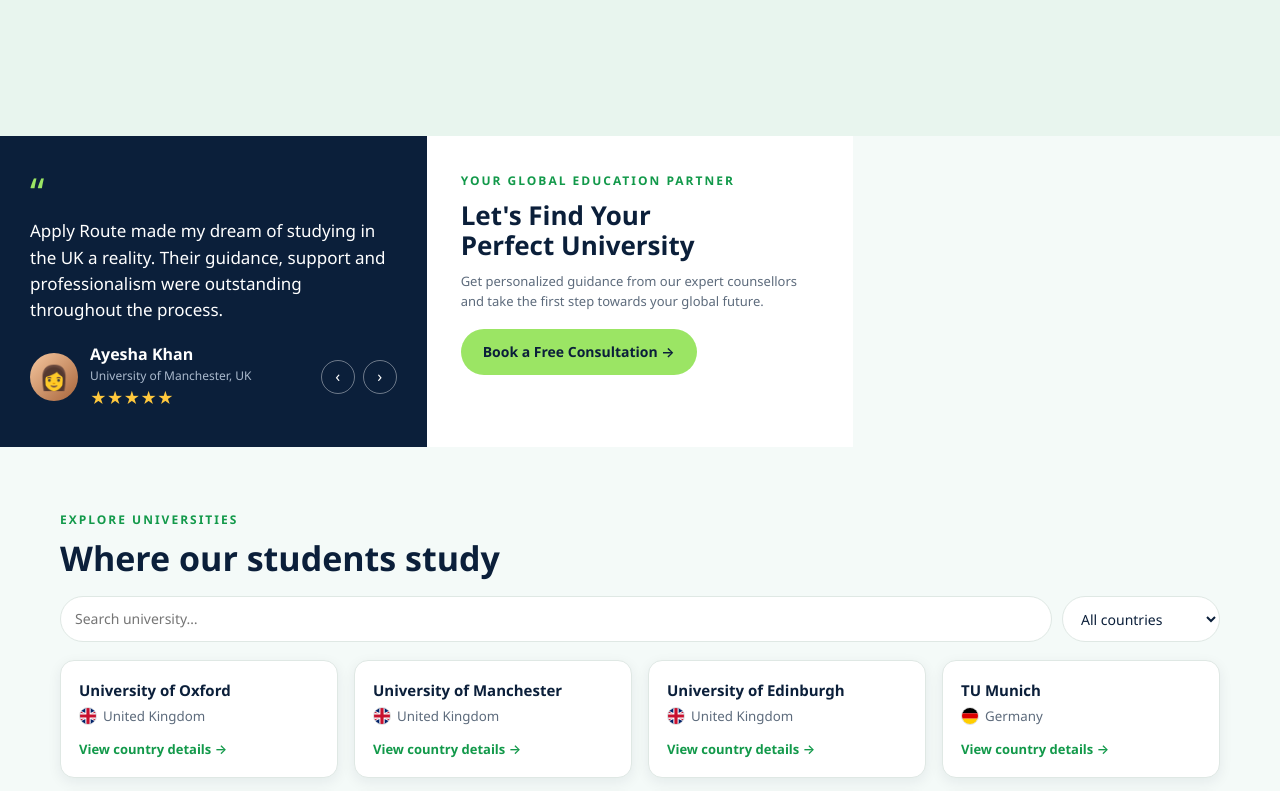
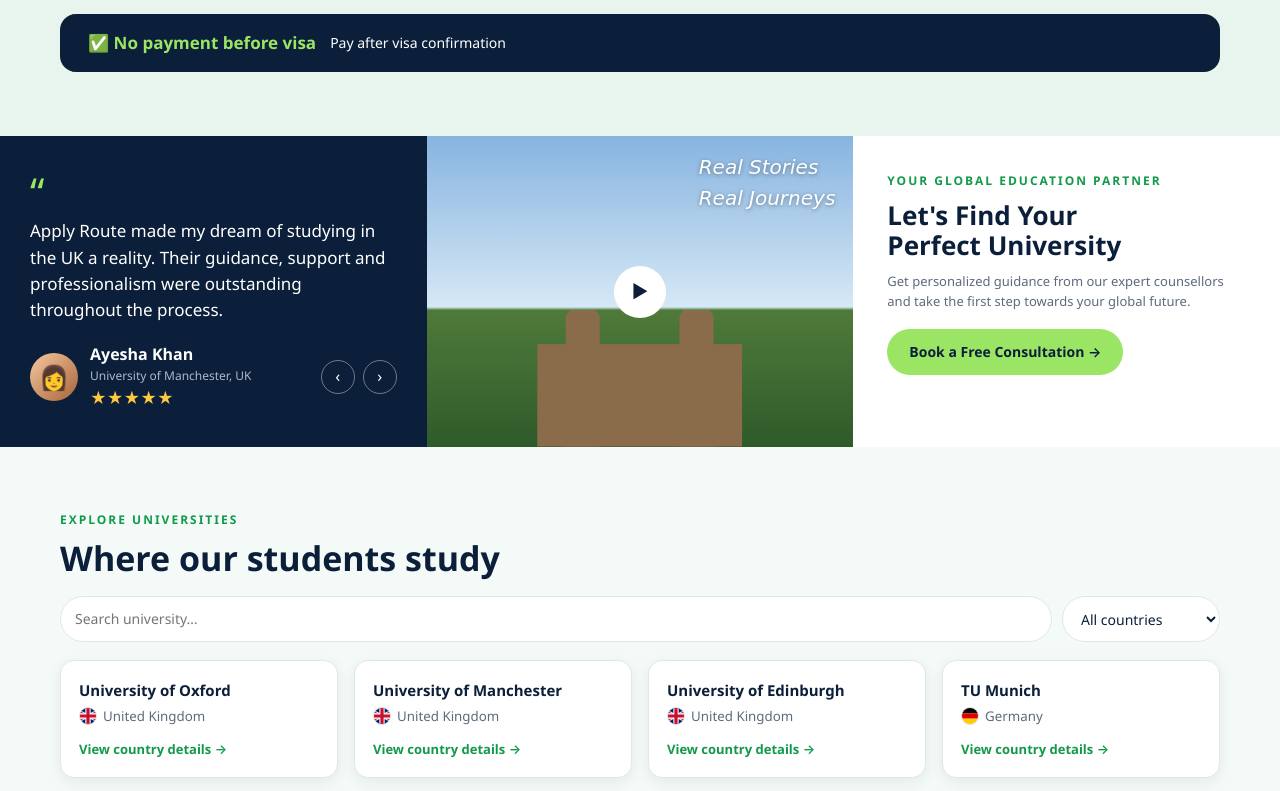
Before and after one commit to musaabbasi84/apply-route, a plain HTML site: page index.html in a window 1280 px wide. Shown: the part 1480-2271 px from the top of the page. Drawn offline with Linux system fonts and the light colour scheme.

Commit message:
Update index.html

```diff
--- a/index.html
+++ b/index.html
@@ -58,7 +58,7 @@
 
 <section class="row3">
 <div class="tm"><div><div class="qm">“</div><q id="tq"></q></div><div class="who"><i>👩</i><div><b id="tn"></b><small id="tu"></small><span style="color:#ffc83d">★★★★★</span></div><div class="ar"><button id="tp" aria-label="Previous">‹</button><button id="tx" aria-label="Next">›</button></div></div></div>
-
+<div class="vid"><em>Real Stories<br>Real Journeys</em><svg viewBox="0 0 300 120"><g fill="#8a6b4a"><rect x="60" y="30" width="180" height="90"/><rect x="85" y="5" width="30" height="115"/><polygon points="85,5 100,-15 115,5"/><rect x="185" y="5" width="30" height="115"/><polygon points="185,5 200,-15 215,5"/></g></svg><button class="play" id="pl" aria-label="Play">▶</button></div>
 <div class="cta"><div class="eye">Your global education partner</div><h3>Let's Find Your<br>Perfect University</h3><p>Get personalized guidance from our expert counsellors and take the first step towards your global future.</p><button class="btn g" data-open>Book a Free Consultation →</button></div>
 </section>
 
```
